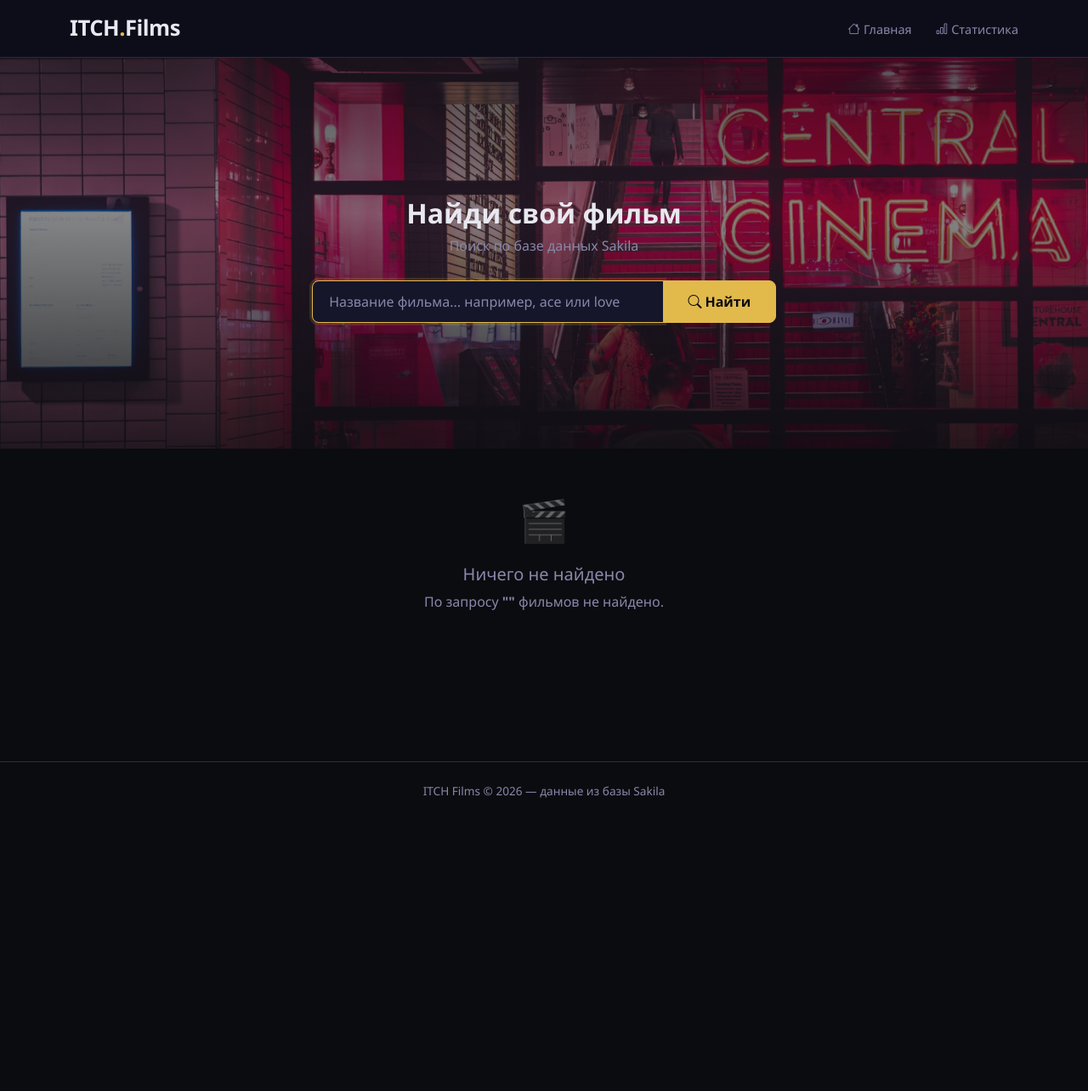
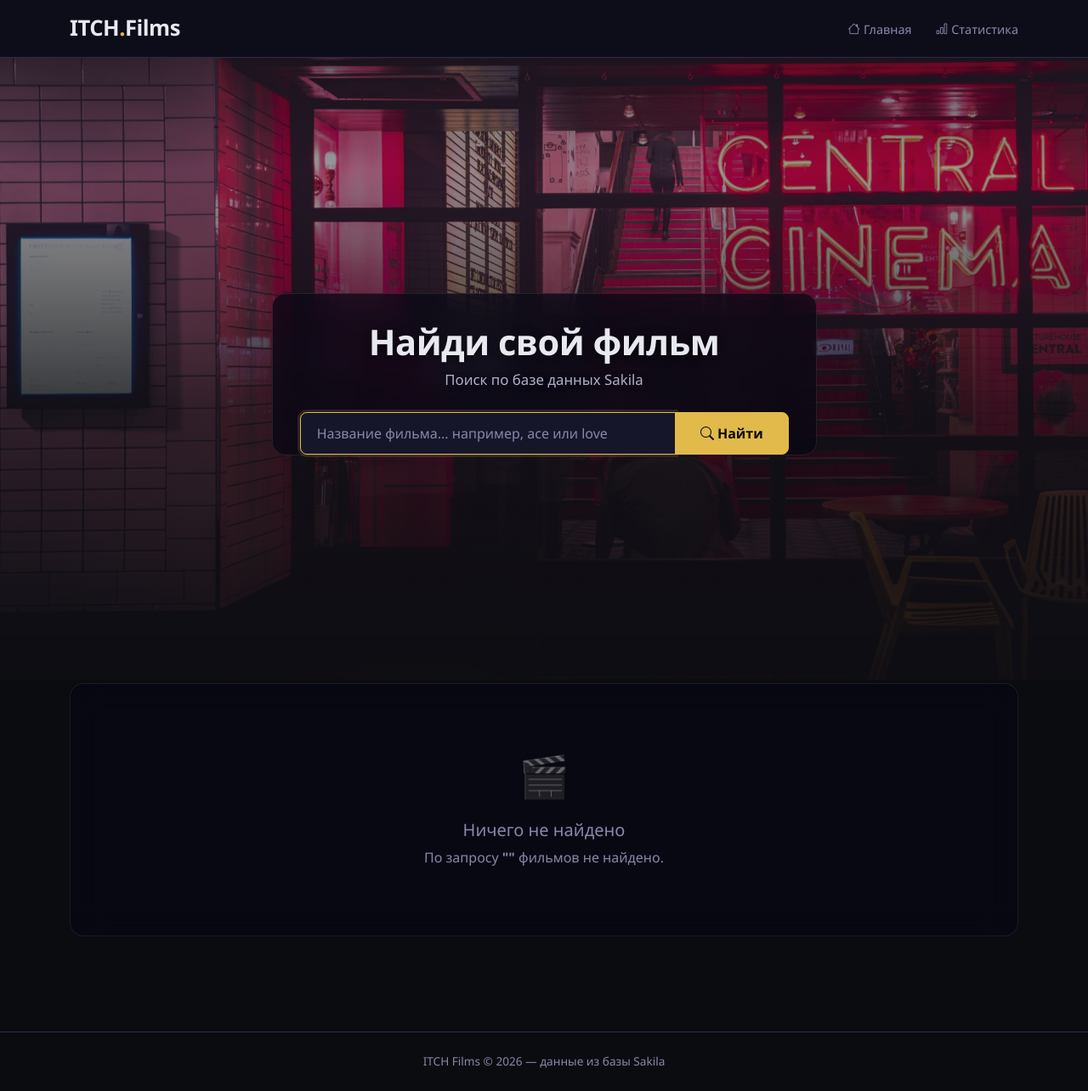
Before and after one commit to Vitalii-Malcov/ITCH-Project-Films, a Flask app: template app/templates/index.html in a window 1280 px wide. Shown: the whole page at 85% size. Before the commit the page ends 939 px from the top, so only its background shows below. Run offline with Flask 3, Linux system fonts and the light colour scheme; the template is opened without the code that fills it, so the values that code supplies are empty.

Commit message:
update homepage desing

```diff
--- a/app/static/css/style.css
+++ b/app/static/css/style.css
@@ -72,173 +72,149 @@
     color: var(--text-main);
 }
 
-/* ── Hero Section с Ken Burns эффектом ──── */
+/* ── Hero Section: Ken Burns + слайд-шоу ─── */
 
-/* Медленный зум + лёгкое смещение.
-   alternate — картинка «дышит»: зум вперёд, потом назад. */
-@keyframes kenburns {
-    0%   { transform: scale(1.0) translate(0, 0); }
-    100% { transform: scale(1.12) translate(-2%, -1%); }
+/* 4 варианта анимации: каждый слайд «движется» в свою сторону.
+   alternate — картинка дышит: зум вперёд, потом назад. */
+@keyframes kenburns-1 {
+    0%   { transform: scale(1.0)  translate(0,    0);    }
+    100% { transform: scale(1.12) translate(-2%,  -1%);  }
+}
+@keyframes kenburns-2 {
+    0%   { transform: scale(1.0)  translate(0,    0);    }
+    100% { transform: scale(1.10) translate(2%,   -1%);  }
+}
+@keyframes kenburns-3 {
+    0%   { transform: scale(1.0)  translate(0,    0);    }
+    100% { transform: scale(1.12) translate(-1%,  -2%);  }
+}
+@keyframes kenburns-4 {
+    0%   { transform: scale(1.0)  translate(0,    0);    }
+    100% { transform: scale(1.09) translate(1%,   1%);   }
 }
 
-/* Внешняя оболочка: overflow:hidden прячет края анимируемой картинки */
+/* Фиксированный контейнер всех фоновых слайдов.
+   position:fixed — фон покрывает всю страницу, а не только hero.
+   overflow:hidden — клипирует Ken Burns (scale > 1 не создаёт горизонтальный скролл). */
+.hero-bg-container {
+    position: fixed;
+    inset: 0;
+    z-index: 0;
+    overflow: hidden;
+    pointer-events: none;   /* клики сквозь контейнер к контенту */
+}
+
+/* Hero section — поисковая панель поверх фиксированного фона */
 .hero-section {
     position: relative;
-    overflow: hidden;
-    min-height: 460px;
+    z-index: 1;
+    min-height: calc(100vh - 64px);
     display: flex;
     flex-direction: column;
     justify-content: center;
-    text-align: center;
 }
 
-/* Сама картинка — растянута на весь блок, анимируется независимо от текста */
+/* Базовый слайд: невидим, z-index:0, без анимации.
+   Transition: opacity 1.5s — плавный fade при смене. */
 .hero-bg {
     position: absolute;
     inset: 0;
-    background-image: url('/static/images/hero.jpg');
     background-size: cover;
-    background-position: center 30%;
-    animation: kenburns 22s ease-in-out infinite alternate;
-    will-change: transform;
+    background-position: center;
+    opacity: 0;
+    transition: opacity 1.5s ease-in-out;
+    will-change: opacity;
+    animation: none;
 }
 
-/* Затемняющий градиент: сверху — темнее (читабельность), снизу — плавный переход к bg */
+/* Активный слайд: виден + запускается его Ken Burns */
+.hero-bg.is-active {
+    opacity: 1;
+    will-change: transform, opacity;
+    animation-duration: 22s;
+    animation-timing-function: ease-in-out;
+    animation-iteration-count: infinite;
+    animation-direction: alternate;
+}
+
+/* Индивидуальные картинки и направление зума */
+.hero-bg-1 {
+    background-image: url('/static/images/hero.jpg');
+    background-position: center 30%;
+}
+.hero-bg-1.is-active { animation-name: kenburns-1; }
+
+.hero-bg-2 {
+    background-image: url('/static/images/hero2.jpg');
+}
+.hero-bg-2.is-active { animation-name: kenburns-2; }
+
+.hero-bg-3 {
+    background-image: url('/static/images/hero3.jpg');
+}
+.hero-bg-3.is-active { animation-name: kenburns-3; }
+
+.hero-bg-4 {
+    background-image: url('/static/images/hero4.jpg');
+}
+.hero-bg-4.is-active { animation-name: kenburns-4; }
+
+/* Overlay внутри hero-bg-container — покрывает всю страницу.
+   Снизу уходит к 0.93 чтобы под результатами фото почти не проступало,
+   но стекло results-panel ещё давало blur-эффект поверх него. */
 .hero-overlay {
     position: absolute;
     inset: 0;
     background: linear-gradient(
         to bottom,
-        rgba(11, 12, 16, 0.70) 0%,
-        rgba(11, 12, 16, 0.50) 40%,
-        rgba(11, 12, 16, 0.88) 100%
+        rgba(11, 12, 16, 0.72) 0%,
+        rgba(11, 12, 16, 0.42) 25%,
+        rgba(11, 12, 16, 0.82) 60%,
+        rgba(11, 12, 16, 0.93) 100%
     );
-    z-index: 1;
 }
 
 /* Весь контент поверх overlay */
 .hero-content {
     position: relative;
     z-index: 2;
-    padding: 3.5rem 0 2.5rem;
+    padding: 4rem 0 3.5rem;
+    width: 100%;
 }
 
-/* ── Featured Film ───────────────────────── */
-.featured-section {
-    padding: 2rem 0 0.5rem;
+/* ── Секция результатов ─────────────────── */
+/* position:relative + z-index:1 — выше фиксированного hero-bg-container */
+.results-section {
+    position: relative;
+    z-index: 1;
 }
 
-.featured-card {
-    background-color: var(--bg-card);
-    border: 1px solid var(--border-card);
-    border-radius: 0.75rem;
-    padding: 1.4rem 1.6rem;
-    display: flex;
-    gap: 1.4rem;
-    align-items: flex-start;
-    position: relative;
-    overflow: hidden;
-    max-width: 660px;
-    transition: border-color 0.25s, box-shadow 0.25s;
-}
-
-/* золотая черта сверху — как у summary-карточек на /stats */
-.featured-card::before {
-    content: "";
-    position: absolute;
-    top: 0; left: 0; right: 0;
-    height: 2px;
-    background: linear-gradient(90deg, var(--accent) 0%, transparent 70%);
-}
-
-.featured-card:hover {
-    border-color: rgba(226, 185, 75, 0.4);
-    box-shadow: var(--card-shadow-hover);
-}
-
-.featured-poster {
-    position: relative;
-    flex-shrink: 0;
-    width: 100px;
-    height: 142px;
-    border-radius: 0.5rem;
-    overflow: hidden;
-    border: 1px solid var(--border-card);
-}
-
-.featured-poster img {
-    width: 100%;
-    height: 100%;
-    object-fit: cover;
-    display: block;
-}
-
-.featured-label {
-    font-size: 0.68rem;
-    font-weight: 700;
-    letter-spacing: 1.2px;
-    text-transform: uppercase;
-    color: var(--accent);
-    margin-bottom: 0.45rem;
-}
-
-.featured-title {
-    font-size: 1.25rem;
-    font-weight: 800;
-    color: var(--text-main);
-    margin-bottom: 0.5rem;
-    letter-spacing: -0.3px;
-    line-height: 1.25;
-}
-
-.featured-meta {
-    display: flex;
-    gap: 1rem;
-    font-size: 0.8rem;
-    color: var(--text-muted);
-    margin-bottom: 0.75rem;
-    flex-wrap: wrap;
-}
-
-.featured-desc {
-    font-size: 0.85rem;
-    color: var(--text-muted);
-    line-height: 1.55;
-    margin-bottom: 1rem;
-    max-width: 460px;
-}
-
-.featured-btn {
-    display: inline-flex;
-    align-items: center;
-    background-color: var(--accent);
-    color: #0b0c10;
-    font-weight: 700;
-    font-size: 0.82rem;
-    padding: 0.42rem 1.1rem;
-    border-radius: 0.45rem;
-    border: none;
-    text-decoration: none;
-    transition: background-color 0.2s;
-}
-
-.featured-btn:hover {
-    background-color: var(--accent-hover);
-    color: #0b0c10;
-    text-decoration: none;
+/* Glass-панель результатов: тот же стиль что search-panel.
+   backdrop-filter размывает фото позади — фон seamlessly продолжается. */
+.results-panel {
+    background: rgba(8, 8, 20, 0.74);
+    backdrop-filter: blur(18px);
+    -webkit-backdrop-filter: blur(18px);
+    border: 1px solid rgba(255, 255, 255, 0.08);
+    border-radius: 1rem;
+    padding: 1.5rem 1.5rem 1rem;
+    margin-bottom: 2rem;
 }
 
 .search-title {
-    font-size: 2rem;
-    font-weight: 700;
+    font-size: 2.6rem;
+    font-weight: 800;
     margin-bottom: 0.4rem;
     color: var(--text-main);
+    letter-spacing: -0.5px;
+    text-shadow: 0 2px 12px rgba(0, 0, 0, 0.6);
 }
 
 .search-subtitle {
-    color: var(--text-muted);
-    margin-bottom: 1.8rem;
-    font-size: 1rem;
+    color: #b0b0cc;
+    margin-bottom: 1.6rem;
+    font-size: 1.05rem;
+    text-shadow: 0 1px 6px rgba(0, 0, 0, 0.5);
 }
 
 /* Поле ввода */
@@ -282,39 +258,57 @@
     transform: translateX(1px);
 }
 
-/* ── Жанровые кнопки-фильтры ────────────── */
+/* ── Search Panel: центральный glass-контейнер ── */
+
+/* Один блок объединяет h1, subtitle, форму и жанры.
+   Позиционируется по центру через row justify-content-center. */
+.search-panel {
+    background: rgba(8, 8, 20, 0.72);
+    backdrop-filter: blur(20px);
+    -webkit-backdrop-filter: blur(20px);
+    border: 1px solid rgba(255, 255, 255, 0.09);
+    border-radius: 1rem;
+    padding: 2rem 2rem 0;
+    text-align: center;
+}
+
+/* ── Жанры внутри панели ─────────────────── */
 .genre-filter {
     display: flex;
-    flex-wrap: wrap;          /* переносим на новую строку если не помещаются */
-    gap: 0.5rem;
+    flex-wrap: wrap;
+    gap: 0;
     justify-content: center;
-    margin-top: 1.4rem;
+    margin-top: 0;
+    padding: 0.55rem 0 0.1rem;
+    border-top: 1px solid rgba(255, 255, 255, 0.07);
 }
 
+/* Текстовый таб — без рамки, без фона, цвет текста */
 .genre-pill {
     display: inline-block;
-    padding: 0.3rem 0.9rem;
-    border-radius: 2rem;      /* pill-форма — полностью скруглённые края */
-    border: 1px solid var(--border-card);
+    padding: 0.3rem 0.65rem;
+    border-radius: 0.25rem;
+    background: transparent;
+    border: none;
     color: var(--text-muted);
-    font-size: 0.8rem;
+    font-size: 0.82rem;
     font-weight: 500;
     text-decoration: none;
-    transition: border-color 0.2s, color 0.2s, background-color 0.2s;
     white-space: nowrap;
+    transition: color 0.18s;
 }
 
 .genre-pill:hover {
-    border-color: var(--accent);
-    color: var(--accent);
+    color: var(--text-main);
     text-decoration: none;
 }
 
+/* Активный жанр: золотой текст + тонкая линия снизу.
+   inset 0 -2px — имитация border-bottom без сдвига соседних элементов. */
 .genre-pill.active {
-    background-color: var(--accent);
-    border-color: var(--accent);
-    color: #0b0c10;           /* тёмный текст на золотом фоне */
-    font-weight: 700;
+    color: var(--accent);
+    font-weight: 600;
+    box-shadow: inset 0 -2px 0 var(--accent);
 }
 
 /* ── Жанровый бейдж на постере карточки ─── */
@@ -638,5 +632,5 @@
     text-align: center;
     color: var(--text-muted);
     font-size: 0.85rem;
-    margin-top: 4rem;
+    margin-top: 2rem;
 }
--- a/app/templates/base.html
+++ b/app/templates/base.html
@@ -69,5 +69,8 @@
         src="https://cdn.jsdelivr.net/npm/bootstrap@5.3.3/dist/js/bootstrap.bundle.min.js">
     </script>
 
+    {# Блок для страничного JS — каждый шаблон может добавить свои скрипты сюда. #}
+    {% block scripts %}{% endblock %}
+
 </body>
 </html>
--- a/app/templates/index.html
+++ b/app/templates/index.html
@@ -5,26 +5,34 @@
 
 {% block content %}
 
-{# ── Hero Section: Ken Burns фон + поиск ──────────────────────── #}
+{# Фиксированный контейнер фонов: position:fixed, z-index:0.
+   Находится вне hero-section — покрывает ВСЕЮ страницу.
+   Результаты поиска тоже будут поверх этого же фона. #}
+<div class="hero-bg-container">
+    <div class="hero-bg hero-bg-1 is-active"></div>
+    <div class="hero-bg hero-bg-2"></div>
+    <div class="hero-bg hero-bg-3"></div>
+    <div class="hero-bg hero-bg-4"></div>
+    <div class="hero-overlay"></div>
+</div>
+
+{# ── Hero Section: поисковая панель поверх фиксированного фона ── #}
 <section class="hero-section">
 
-    {# Картинка анимируется через @keyframes kenburns в style.css.
-       Сам тег <img> не используем — background-image в CSS позволяет
-       анимировать весь блок без сдвига соседних элементов. #}
-    <div class="hero-bg"></div>
-
-    {# Затемняющий overlay: делает текст читабельным поверх фото #}
-    <div class="hero-overlay"></div>
-
-    {# Весь видимый контент — поверх overlay, z-index: 2 #}
+    {# Контент, z-index: 2 — выше и фона, и overlay #}
     <div class="hero-content">
         <div class="container">
+
+            {# Один центральный столбец — никакого двухколоночного деления. #}
+            <div class="row justify-content-center">
+                <div class="col-12 col-md-10 col-lg-8 col-xl-7">
+
+                    {# search-panel: единый glass-блок (h1 + subtitle + форма + жанры) #}
+                    <div class="search-panel">
 
                         <h1 class="search-title">Найди свой фильм</h1>
                         <p class="search-subtitle">Поиск по базе данных Sakila</p>
 
-            <div class="row justify-content-center">
-                <div class="col-12 col-md-8 col-lg-6">
                         <form action="/search" method="GET">
                             <div class="input-group">
                                 <input
@@ -40,13 +48,9 @@
                                 </button>
                             </div>
                         </form>
-                </div>
-            </div>
 
-            {# ── Жанровые кнопки-фильтры ──────────────────────────── #}
-            {# genres передаётся из routes.py через get_all_genres().
-               Каждая кнопка — ссылка /search?genre=Action.
-               Активный жанр получает класс "active". #}
+                        {# Жанры: текстовые табы, отделены тонкой линией от формы.
+                           genres передаётся из routes.py через get_all_genres(). #}
                         {% if genres %}
                         <div class="genre-filter">
                             {% for g in genres %}
@@ -59,62 +63,27 @@
                         {% endif %}
 
                     </div>
+
+                </div>
+            </div>
+
+        </div>
     </div>
 
 </section>
 
-{# ── Featured Film — показывается только без активного поиска ─────── #}
-{# movies is none означает: пользователь ещё ничего не искал (начальная страница).
-   Как только пользователь сделает поиск — movies станет списком, карточка исчезнет. #}
-{% if movies is none %}
-<section class="featured-section">
-    <div class="container">
-        <div class="featured-card">
-
-            {# Постер — картинка из Unsplash, подобрана под "Canadian Rockies" #}
-            <div class="featured-poster">
-                <img
-                    src="https://images.unsplash.com/photo-1506905925346-21bda4d32df4?w=300&q=80"
-                    alt="ACADEMY DINOSAUR"
-                >
-                <span class="rating-badge">PG</span>
-            </div>
-
-            {# Информация о фильме — реальные данные из Sakila #}
-            <div class="flex-grow-1">
-                <div class="featured-label">
-                    <i class="bi bi-star-fill me-1"></i>Featured Film
-                </div>
-                <h2 class="featured-title">ACADEMY DINOSAUR</h2>
-                <div class="featured-meta">
-                    <span><i class="bi bi-calendar3 me-1"></i>2006</span>
-                    <span><i class="bi bi-collection-play me-1"></i>Documentary</span>
-                    <span><i class="bi bi-clock me-1"></i>86 мин</span>
-                </div>
-                <p class="featured-desc">
-                    A Epic Drama of a Feminist And a Mad Scientist who must Battle
-                    a Teacher in The Canadian Rockies.
-                </p>
-                <a href="/search?q=academy" class="featured-btn">
-                    <i class="bi bi-search me-1"></i>Найти похожие
-                </a>
-            </div>
-
-        </div>
-    </div>
-</section>
-{% endif %}
-
 {# ── Секция результатов ────────────────────────────────────────── #}
+{# position:relative z-index:1 в CSS — выше фиксированного hero-bg-container.
+   results-panel — glass-блок поверх того же фона, что и hero. #}
 <section class="results-section pb-5">
     <div class="container">
 
         {% if movies is not none %}
+        <div class="results-panel">
 
             {% if movies %}
 
-                {# Строка с описанием результатов.
-                   Показываем разный текст для поиска по названию и по жанру. #}
+                {# Заголовок результатов внутри glass-панели #}
                 <p class="results-count">
                     {% if genre %}
                         Жанр: <strong>{{ genre }}</strong> —
@@ -193,9 +162,27 @@
 
             {% endif %}
 
+        </div>
         {% endif %}
 
     </div>
 </section>
 
 {% endblock %}
+
+{% block scripts %}
+<script>
+/* Слайд-шоу hero: каждые 13 сек убираем is-active с текущего слайда
+   и добавляем следующему. CSS transition:opacity 1.5s делает fade. */
+(function () {
+    const slides = document.querySelectorAll('.hero-bg');
+    let current = 0;
+
+    setInterval(function () {
+        slides[current].classList.remove('is-active');
+        current = (current + 1) % slides.length;
+        slides[current].classList.add('is-active');
+    }, 13000); /* 13 000 мс = 13 секунд */
+}());
+</script>
+{% endblock %}
```
Also changed, not shown: app/static/images/hero2.jpg (added), app/static/images/hero3.jpg (added), app/static/images/hero4.jpg (added). Lines whose indentation alone changed are shown as unchanged.
